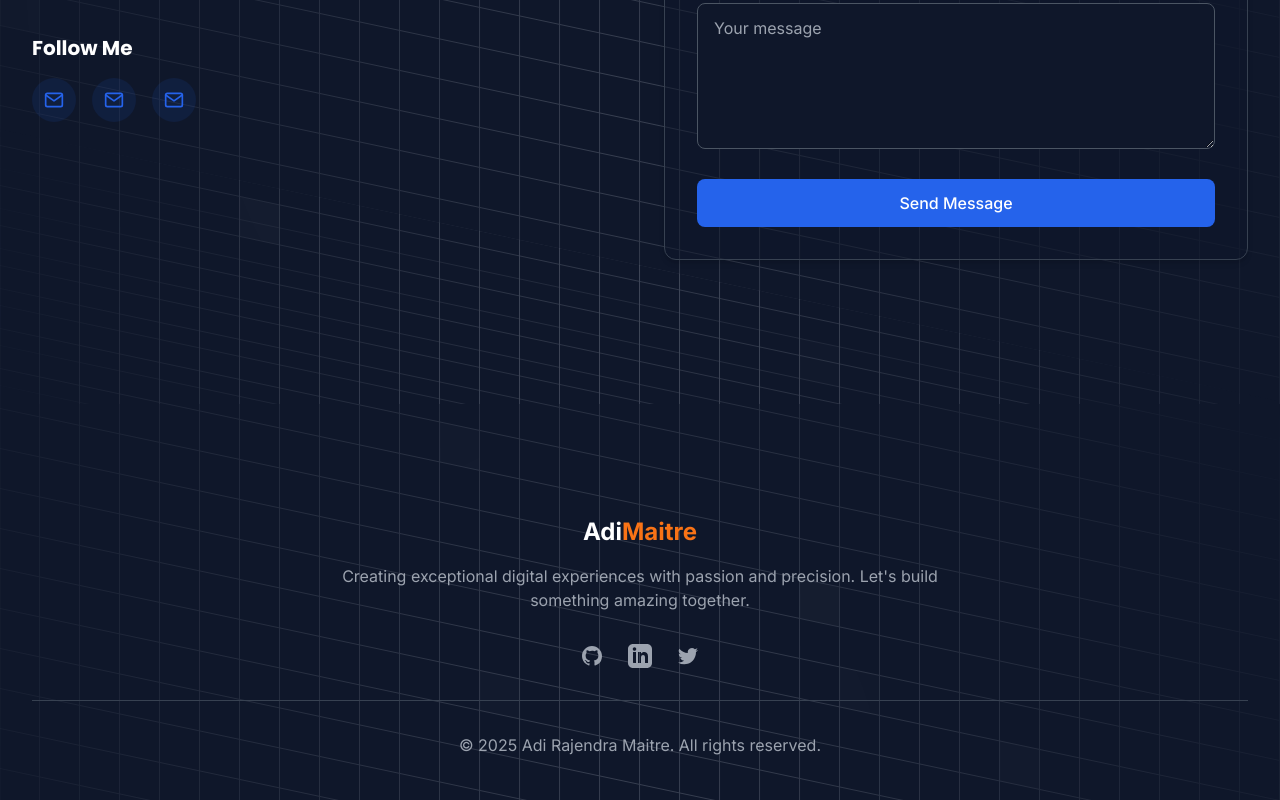
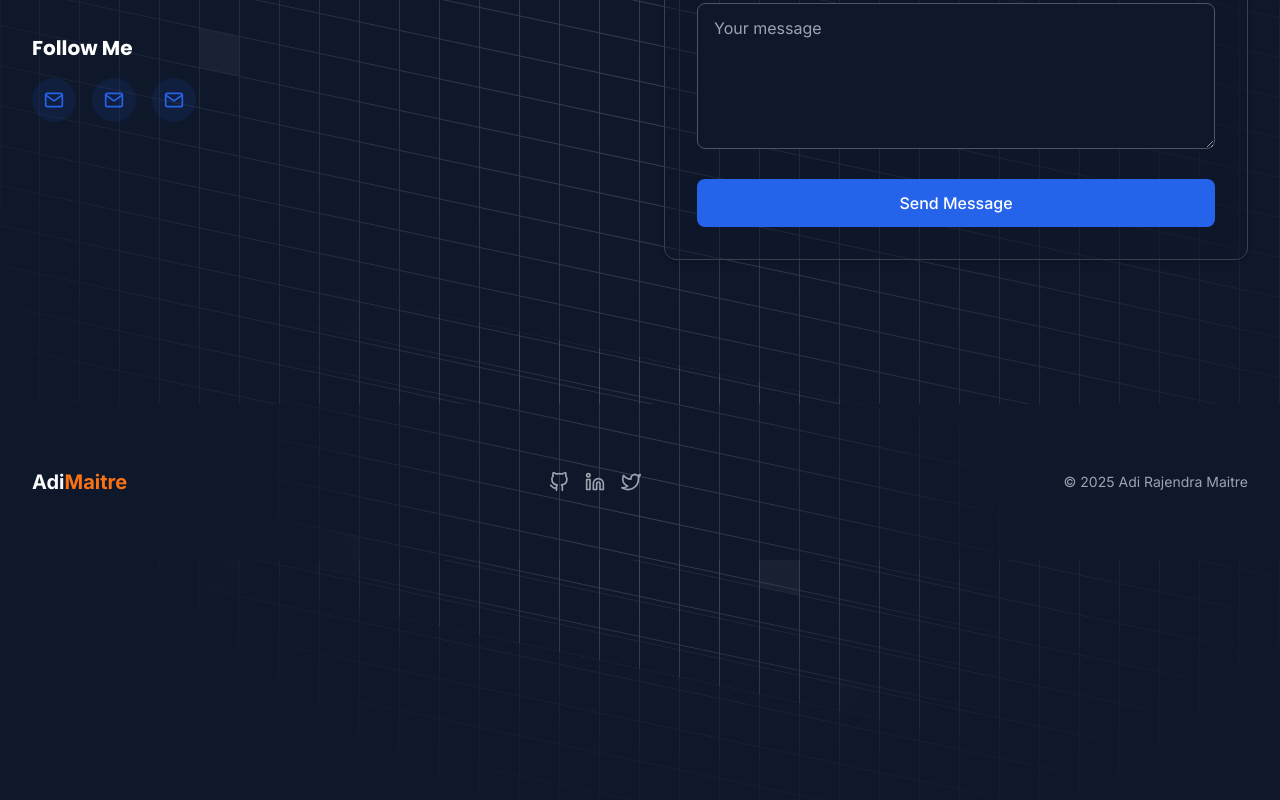
Before and after one commit to IchigoSolos69/portfolio_website, a React (Vite) app: page / in a window 1280 px wide. Shown: the part 6200-7000 px from the top of the page. Built offline with nearby package versions, Linux system fonts and the light colour scheme.

Commit message:
Update Footer.tsx

```diff
--- a/src/components/Footer.tsx
+++ b/src/components/Footer.tsx
@@ -1,52 +1,40 @@
 import { cn } from "@/lib/utils";
 import { AnimatedGridPattern } from "@/components/ui/animated-grid-pattern";
+import { FiGithub, FiLinkedin, FiTwitter } from 'react-icons/fi';
 
 const Footer = () => {
   return (
-    <footer className="bg-dark text-light py-12 relative">
+    <footer className="bg-dark text-light py-8 relative">
       <AnimatedGridPattern
-        numSquares={30}
+        numSquares={20}
         maxOpacity={0.05}
         duration={3}
         repeatDelay={1}
         className={cn(
-          "[mask-image:radial-gradient(800px_circle_at_center,white,transparent)]",
+          "[mask-image:radial-gradient(400px_circle_at_center,white,transparent)]",
           "inset-x-0 inset-y-[-30%] h-[200%] skew-y-12",
         )}
       />
-      <div className="section-container relative z-10">
-        <div className="text-center">
-          <div className="text-2xl font-bold mb-4 text-white">
+      <div className="section-container relative z-10 py-8">
+        <div className="flex flex-col md:flex-row justify-between items-center">
+          <div className="text-xl font-bold mb-4 md:mb-0">
             Adi<span className="text-accent">Maitre</span>
           </div>
-          <p className="text-gray-400 max-w-2xl mx-auto mb-8">
-            Creating exceptional digital experiences with passion and precision.
-            Let's build something amazing together.
-          </p>
-          <div className="flex justify-center space-x-6 mb-8">
+
+          <div className="flex space-x-4 mb-4 md:mb-0">
             <a href="#" className="text-gray-400 hover:text-white transition-colors">
-              <span className="sr-only">GitHub</span>
-              <svg className="h-6 w-6" fill="currentColor" viewBox="0 0 24 24" aria-hidden="true">
-                <path fillRule="evenodd" d="M12 2C6.477 2 2 6.484 2 12.017c0 4.425 2.865 8.18 6.839 9.504.5.092.682-.217.682-.483 0-.237-.008-.868-.013-1.703-2.782.605-3.369-1.343-3.369-1.343-.454-1.158-1.11-1.466-1.11-1.466-.908-.62.069-.608.069-.608 1.003.07 1.531 1.032 1.531 1.032.892 1.53 2.341 1.088 2.91.832.092-.647.35-1.088.636-1.338-2.22-.253-4.555-1.113-4.555-4.951 0-1.093.39-1.988 1.029-2.688-.103-.253-.446-1.272.098-2.65 0 0 .84-.27 2.75 1.026A9.564 9.564 0 0112 6.844c.85.004 1.705.115 2.504.337 1.909-1.296 2.747-1.027 2.747-1.027.546 1.379.202 2.398.1 2.651.64.7 1.028 1.595 1.028 2.688 0 3.848-2.339 4.695-4.566 4.943.359.309.678.92.678 1.855 0 1.338-.012 2.419-.012 2.747 0 .268.18.58.688.482A10.019 10.019 0 0022 12.017C22 6.484 17.522 2 12 2z" clipRule="evenodd" />
-              </svg>
+              <FiGithub className="w-5 h-5" />
             </a>
             <a href="#" className="text-gray-400 hover:text-white transition-colors">
-              <span className="sr-only">LinkedIn</span>
-              <svg className="h-6 w-6" fill="currentColor" viewBox="0 0 24 24" aria-hidden="true">
-                <path d="M19 0h-14c-2.761 0-5 2.239-5 5v14c0 2.761 2.239 5 5 5h14c2.762 0 5-2.239 5-5v-14c0-2.761-2.238-5-5-5zm-11 19h-3v-11h3v11zm-1.5-12.268c-.966 0-1.75-.79-1.75-1.764s.784-1.764 1.75-1.764 1.75.79 1.75 1.764-.783 1.764-1.75 1.764zm13.5 12.268h-3v-5.604c0-3.368-4-3.113-4 0v5.604h-3v-11h3v1.765c1.396-2.586 7-2.777 7 2.476v6.759z" />
-              </svg>
+              <FiLinkedin className="w-5 h-5" />
             </a>
             <a href="#" className="text-gray-400 hover:text-white transition-colors">
-              <span className="sr-only">Twitter</span>
-              <svg className="h-6 w-6" fill="currentColor" viewBox="0 0 24 24" aria-hidden="true">
-                <path d="M8.29 20.251c7.547 0 11.675-6.253 11.675-11.675 0-.178 0-.355-.012-.53A8.348 8.348 0 0022 5.92a8.19 8.19 0 01-2.357.646 4.118 4.118 0 001.804-2.27 8.224 8.224 0 01-2.605.996 4.107 4.107 0 00-6.993 3.743 11.65 11.65 0 01-8.457-4.287 4.106 4.106 0 001.27 5.477A4.072 4.072 0 012.8 9.713v.052a4.105 4.105 0 003.292 4.022 4.095 4.095 0 01-1.853.07 4.108 4.108 0 003.834 2.85A8.233 8.233 0 012 18.407a11.616 11.616 0 006.29 1.84" />
-              </svg>
+              <FiTwitter className="w-5 h-5" />
             </a>
           </div>
-          <div className="border-t border-gray-700 pt-8">
-            <p className="text-gray-400">
-              &copy; {new Date().getFullYear()} Adi Rajendra Maitre. All rights reserved.
-            </p>
+
+          <div className="text-gray-400 text-sm">
+            &copy; {new Date().getFullYear()} Adi Rajendra Maitre
           </div>
         </div>
       </div>
```
